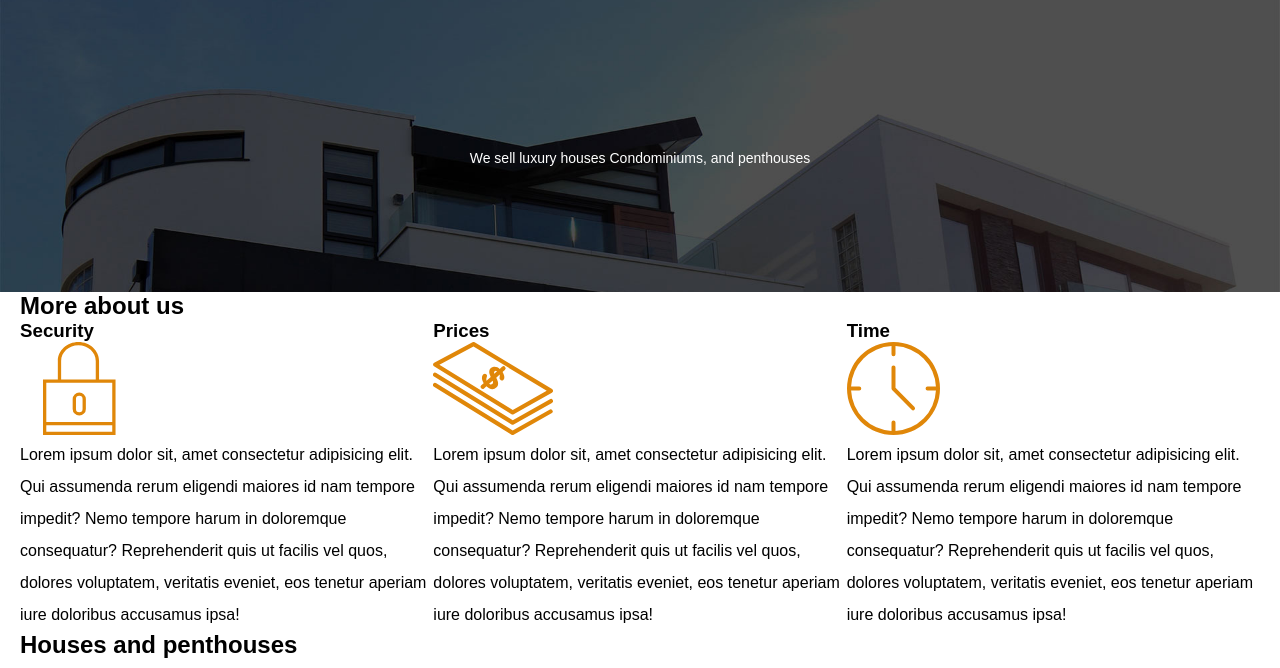
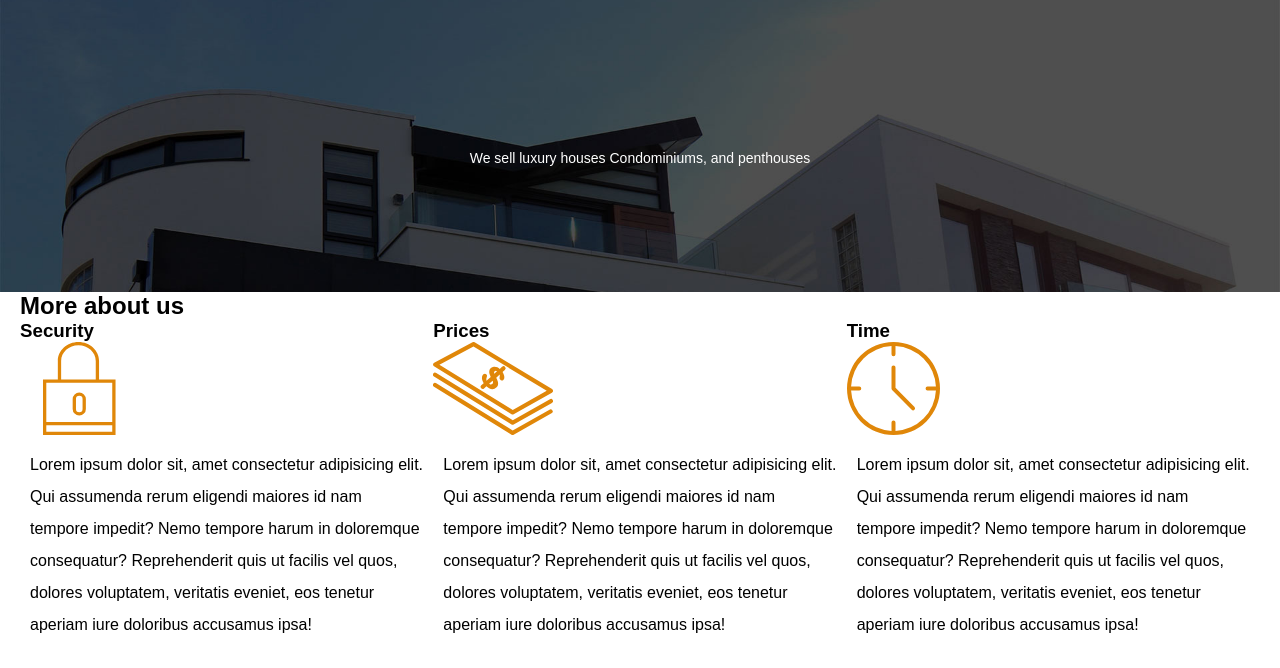
Before and after one commit to ericksoftware/RealEstate, a plain HTML site: page index.html in a window 1280 px wide. Shown: the part 78-746 px from the top of the page. Drawn offline with Linux system fonts and the light colour scheme.

Commit message:
p padding

```diff
--- a/styles/mystyle.css
+++ b/styles/mystyle.css
@@ -84,6 +84,10 @@ img{
     display: flex;
 }
 
+.about-container p{
+    padding: 10px;
+}
+
 .menu-bar{
     display: flex;
     justify-content: space-between;
```
